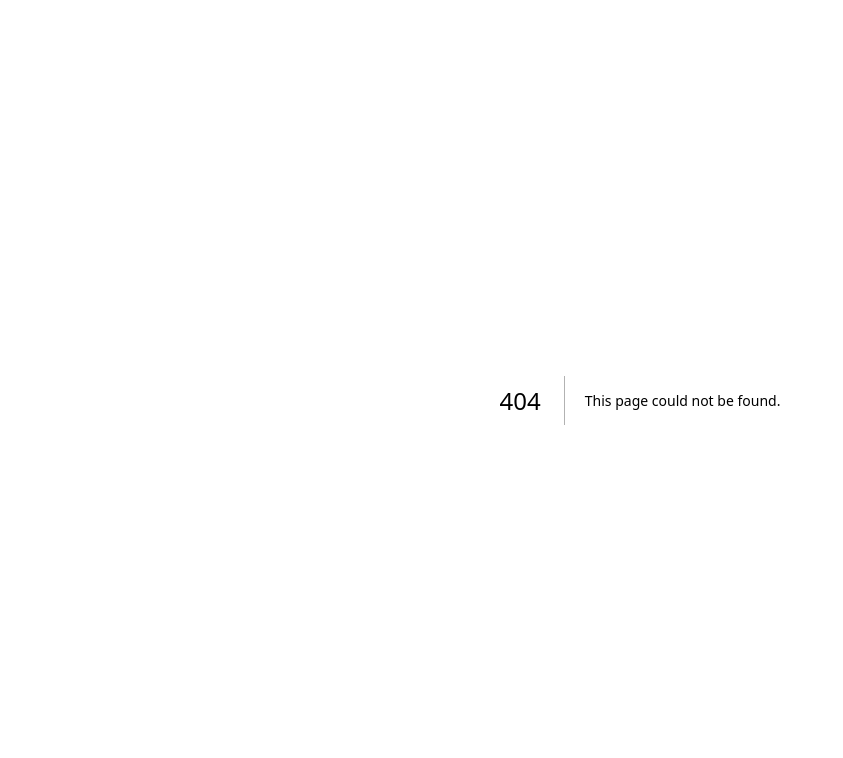
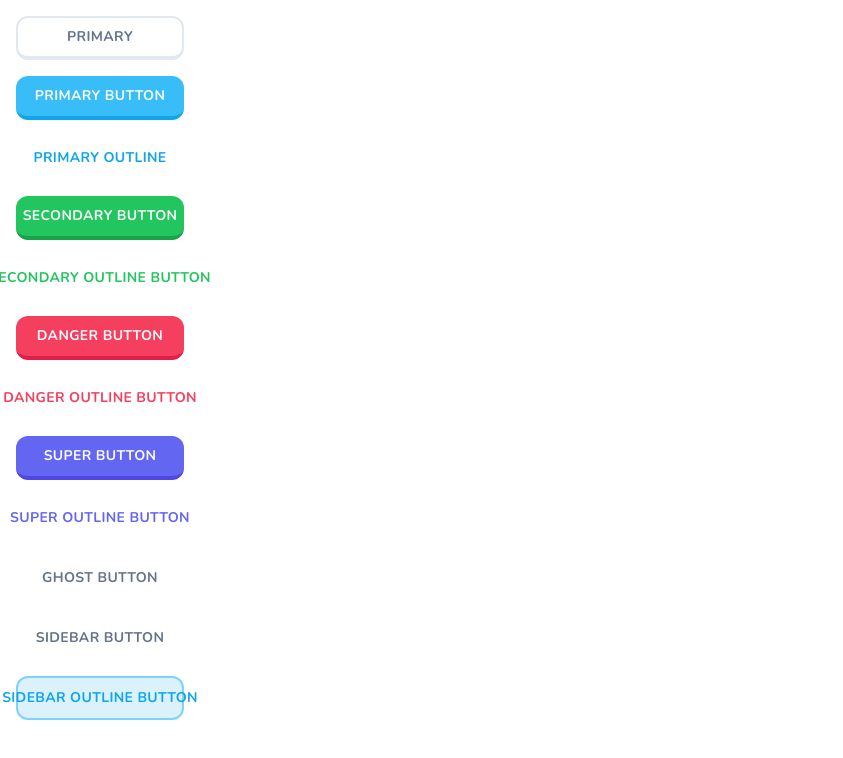
Before and after one commit to hargunkaur286/makeathon, a Next.js app: page /buttons in a window 1280 px wide. Before the commit this address had no page. Shown: the top 758 px of the page, without its empty margins (0-843 px from the left). Built offline with nearby package versions, Linux system fonts and the light colour scheme.

Commit message:
buttons library and marketing layout

```diff
--- /dev/null
+++ b/app/(marketing)/footer.tsx
@@ -0,0 +1,7 @@
+export const Footer = () => {
+    return(
+        <footer className="hidden lg:block h-20 w-full border-t-2 border-slate-200 p-2">
+            Footer
+        </footer>
+    )
+}
--- /dev/null
+++ b/app/(marketing)/header.tsx
@@ -0,0 +1,7 @@
+export const Header = () => {
+    return(
+        <header className="h-20 w-full border-b-2 border-slate-200 px-4">
+            Header
+        </header>
+    )
+}
--- /dev/null
+++ b/app/(marketing)/layout.tsx
@@ -0,0 +1,20 @@
+import { Footer } from "./footer";
+import { Header } from "./header";
+
+type Props = {
+    children: React.ReactNode;
+};
+
+const MarketingLayout = ({ children }: Props) => {
+    return(
+        <div className="min-h-screen flex flex-col">
+            <Header />
+            <main className="flex-1 flex flex-col items-center justify-center">
+                {children}
+            </main>
+            <Footer />
+        </div>
+    )
+}
+
+export default MarketingLayout;
--- a/app/page.tsx
+++ b/app/(marketing)/page.tsx
@@ -3,9 +3,7 @@
 export default function Home() {
   return (
     <div>
-      <Button>
-        Click me
-      </Button>
+      This is a marketing page!
     </div>
   );
 }
--- /dev/null
+++ b/app/buttons/page.tsx
@@ -0,0 +1,46 @@
+import { Button } from "@/components/ui/button"
+
+const ButtonPage = () => {
+    return (
+        <div className="p-4 space-y-4 flex flex-col max-w-[200px]">
+            <Button>
+                Primary
+            </Button>
+            <Button variant="primary">
+                Primary Button
+            </Button>
+            <Button variant="primaryOutline">
+                Primary Outline
+            </Button>
+            <Button variant="secondary">
+                Secondary Button
+            </Button>
+            <Button variant="secondaryOutline">
+                Secondary Outline Button
+            </Button>
+            <Button variant="danger">
+                Danger Button
+            </Button>
+            <Button variant="dangerOutline">
+                Danger Outline Button
+            </Button>
+            <Button variant="super">
+                Super Button
+            </Button>
+            <Button variant="superOutline">
+                Super Outline Button
+            </Button>
+            <Button variant="ghost">
+                Ghost Button
+            </Button>
+            <Button variant="sidebar">
+                Sidebar Button
+            </Button>
+            <Button variant="sidebarOutline">
+                Sidebar Outline Button
+            </Button>
+        </div>
+    )
+}
+
+export default ButtonPage;
--- a/components/ui/button.tsx
+++ b/components/ui/button.tsx
@@ -5,25 +5,29 @@
 import { cn } from "@/lib/utils"
 
 const buttonVariants = cva(
-  "inline-flex items-center justify-center whitespace-nowrap rounded-md text-sm font-medium ring-offset-background transition-colors focus-visible:outline-none focus-visible:ring-2 focus-visible:ring-ring focus-visible:ring-offset-2 disabled:pointer-events-none disabled:opacity-50",
+  "inline-flex items-center justify-center whitespace-nowrap rounded-xl text-sm font-bold ring-offset-background transition-colors focus-visible:outline-none focus-visible:ring-2 focus-visible:ring-ring focus-visible:ring-offset-2 disabled:pointer-events-none disabled:opacity-50 uppercase tracking-wide",
   {
     variants: {
       variant: {
-        default: "bg-primary text-primary-foreground hover:bg-primary/90",
-        destructive:
-          "bg-destructive text-destructive-foreground hover:bg-destructive/90",
-        outline:
-          "border border-input bg-background hover:bg-accent hover:text-accent-foreground",
-        secondary:
-          "bg-secondary text-secondary-foreground hover:bg-secondary/80",
-        ghost: "hover:bg-accent hover:text-accent-foreground",
-        link: "text-primary underline-offset-4 hover:underline",
+        default: "bg-white text-black border-slate-200 border-2 border-b-4 active:border-b-2 hover:bg-slate-100 text-slate-500",
+        primary: "bg-sky-400 text-primary-foreground hover:bg-sky-400/90 border-sky-500 border-b-4 active:border-b-0",
+        primaryOutline: "bg-white text-sky-500 hover:bg-slate-100",
+        secondary: "bg-green-500 text-primary-foreground hover:bg-green-500/90 border-green-600 border-b-4 active:border-b-0",
+        secondaryOutline: "bg-white text-green-500 hover:bg-slate-100",
+        danger: "bg-rose-500 text-primary-foreground hover:bg-rose-500/90 border-rose-600 border-b-4 active:border-b-0",
+        dangerOutline: "bg-white text-rose-500 hover:bg-slate-100",
+        super: "bg-indigo-500 text-primary-foreground hover:bg-indigo-500/90 border-indigo-600 border-b-4 active:border-b-0",
+        superOutline: "bg-white text-indigo-500 hover:bg-slate-100",
+        ghost: "bg-transparent text-slate-500 border-transparent boder-0 hover:bg-slate-100",
+        sidebar: "bg-transparent text-slate-500 boder-2 boder-transparent hover:bg-slate-100 trnasition-none",
+        sidebarOutline: "bg-sky-500/15 text-sky-500 border-sky-300 border-2 hover:bg-sky-500/20 transition-none",
       },
       size: {
-        default: "h-10 px-4 py-2",
-        sm: "h-9 rounded-md px-3",
-        lg: "h-11 rounded-md px-8",
+        default: "h-11 px-4 py-2",
+        sm: "h-9 px-3",
+        lg: "h-12 px-8",
         icon: "h-10 w-10",
+        rounded: "rounded-full"
       },
     },
     defaultVariants: {
```
